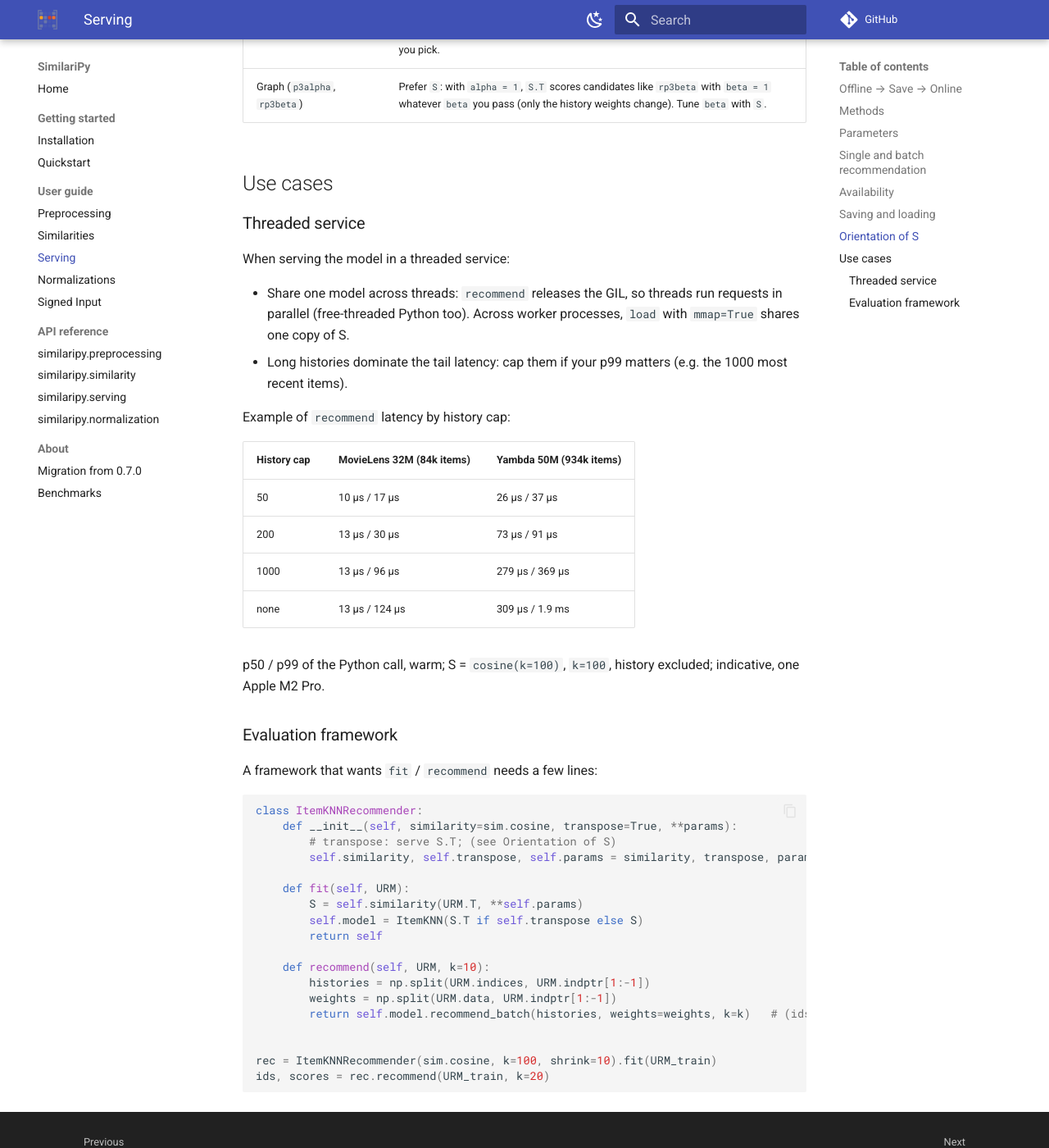
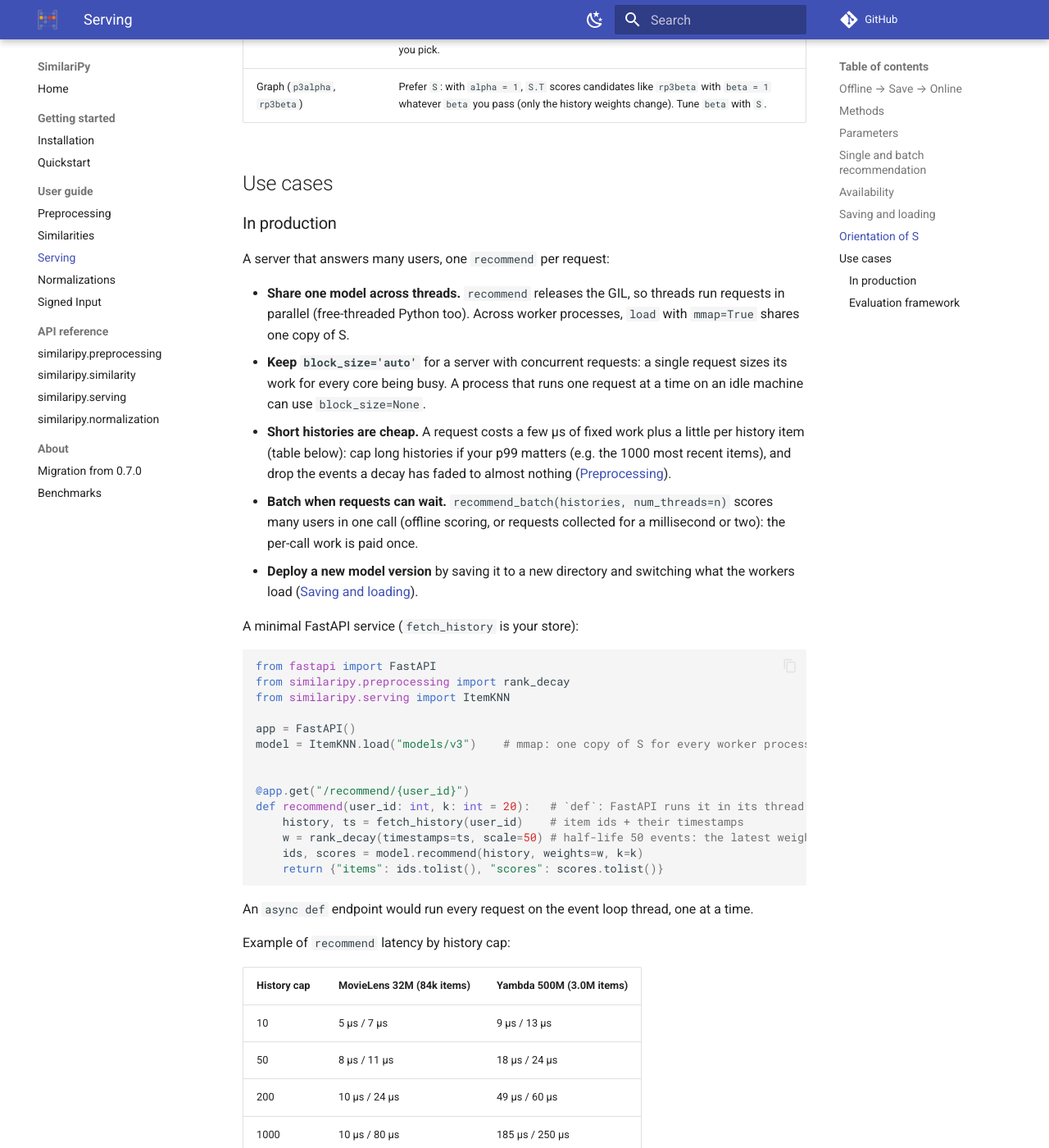
Before and after one commit to bogliosimone/similaripy, an MkDocs documentation site: the page built from docs/serving.md, in a window 1280 px wide and 1400 px high, scrolled down 5042 px. Shown: the whole window at 82% size. Built offline with MkDocs 1.6.1 and Material for MkDocs 9.7.7, drawn with Linux system fonts in a browser that asks for light colours; comment, search, counter and statistics services are not loaded; some of the changed text lies outside the part shown.

Commit message:
Docs: serving in production (#73)

````diff
--- a/docs/serving.md
+++ b/docs/serving.md
@@ -176,27 +176,60 @@ A few tips based on the similarity family:
 
 ## Use cases
 
-### Threaded service
+### In production
 
-When serving the model in a threaded service:
+A server that answers many users, one `recommend` per request:
 
-- Share one model across threads: `recommend` releases the GIL, so threads
+- **Share one model across threads.** `recommend` releases the GIL, so threads
   run requests in parallel (free-threaded Python too). Across worker
   processes, `load` with `mmap=True` shares one copy of S.
-- Long histories dominate the tail latency: cap them if your p99 matters
-  (e.g. the 1000 most recent items).
+- **Keep `block_size='auto'`** for a server with concurrent requests: a single
+  request sizes its work for every core being busy. A process that runs one
+  request at a time on an idle machine can use `block_size=None`.
+- **Short histories are cheap.** A request costs a few µs of fixed work plus a
+  little per history item (table below): cap long histories if your p99
+  matters (e.g. the 1000 most recent items), and drop the events a decay has
+  faded to almost nothing ([Preprocessing](preprocessing.md#shapes)).
+- **Batch when requests can wait.** `recommend_batch(histories, num_threads=n)`
+  scores many users in one call (offline scoring, or requests collected for a
+  millisecond or two): the per-call work is paid once.
+- **Deploy a new model version** by saving it to a new directory and switching
+  what the workers load ([Saving and loading](#saving-and-loading)).
+
+A minimal FastAPI service (`fetch_history` is your store):
+
+```python
+from fastapi import FastAPI
+from similaripy.preprocessing import rank_decay
+from similaripy.serving import ItemKNN
+
+app = FastAPI()
+model = ItemKNN.load("models/v3")    # mmap: one copy of S for every worker process
+
+
+@app.get("/recommend/{user_id}")
+def recommend(user_id: int, k: int = 20):   # `def`: FastAPI runs it in its thread pool, in parallel
+    history, ts = fetch_history(user_id)    # item ids + their timestamps
+    w = rank_decay(timestamps=ts, scale=50) # half-life 50 events: the latest weighs 1
+    ids, scores = model.recommend(history, weights=w, k=k)
+    return {"items": ids.tolist(), "scores": scores.tolist()}
+```
+
+An `async def` endpoint would run every request on the event loop thread, one
+at a time.
 
 Example of `recommend` latency by history cap:
 
-| History cap | MovieLens 32M (84k items) | Yambda 50M (934k items) |
-|-------------|---------------------------|-------------------------|
-| 50 | 10 µs / 17 µs | 26 µs / 37 µs |
-| 200 | 13 µs / 30 µs | 73 µs / 91 µs |
-| 1000 | 13 µs / 96 µs | 279 µs / 369 µs |
-| none | 13 µs / 124 µs | 309 µs / 1.9 ms |
+| History cap | MovieLens 32M (84k items) | Yambda 500M (3.0M items) |
+|-------------|---------------------------|--------------------------|
+| 10 | 5 µs / 7 µs | 9 µs / 13 µs |
+| 50 | 8 µs / 11 µs | 18 µs / 24 µs |
+| 200 | 10 µs / 24 µs | 49 µs / 60 µs |
+| 1000 | 10 µs / 80 µs | 185 µs / 250 µs |
 
 p50 / p99 of the Python call, warm; S = `cosine(k=100)`, `k=100`, history
-excluded; indicative, one Apple M2 Pro.
+excluded; indicative, one Apple M2 Pro. MovieLens histories are mostly
+shorter than 200 items, hence the flat p50.
 
 ### Evaluation framework
 
````
